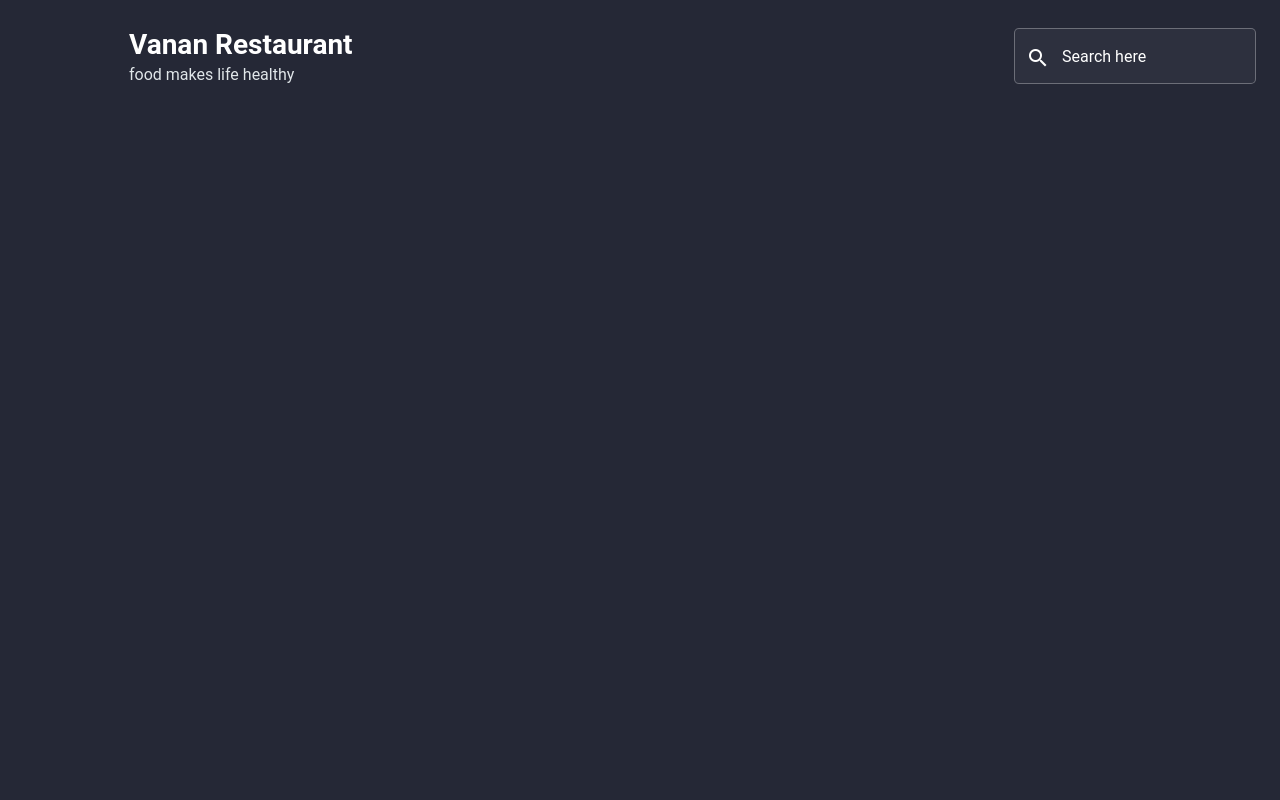
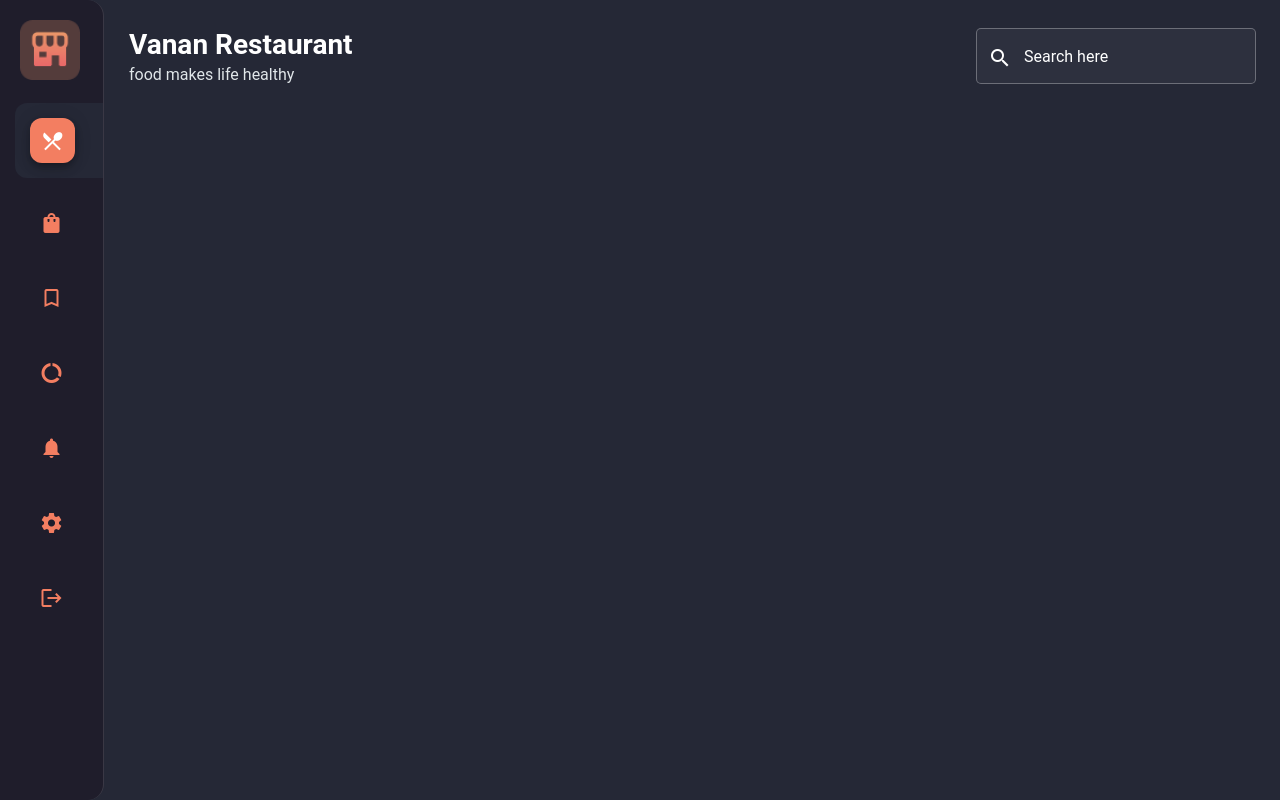
Before and after one commit to Vetrivel-Kalidass/Van-Restaurant, an Angular app: page /home in a window 1280 px wide. Built offline with nearby package versions, Linux system fonts and the light colour scheme.

Commit message:
SideNav added

```diff
--- a/src/app/home/home.component.html
+++ b/src/app/home/home.component.html
@@ -1,4 +1,8 @@
-<div class="container">
+<mat-drawer-container class="bg-transparent wp-100 hp-100">
+
+  <vr-sidenav></vr-sidenav>
+
+  <div class="container">
     <mat-toolbar class="d-flex flex-row justify-content-between bg-transparent p-0">
         <div class="left-section">
             <a href="#" class="logo text-dec-none">
@@ -7,7 +11,7 @@
             </a>
         </div>
         <div class="right-section">
-            <mat-form-field class="vr-input prefix" appearance="outline">
+            <mat-form-field class="vr-input prefix w-280" appearance="outline">
                 <button mat-icon-button matPrefix>
                   <mat-icon>search</mat-icon>
                 </button>
@@ -16,4 +20,6 @@
             </mat-form-field>
         </div>
     </mat-toolbar>
-</div>
+  </div>
+
+</mat-drawer-container>
--- a/src/app/home/home.component.ts
+++ b/src/app/home/home.component.ts
@@ -1,7 +1,7 @@
 import { Component, OnInit } from '@angular/core';
 
 @Component({
-  selector: 'app-home',
+  selector: 'vr-home',
   templateUrl: './home.component.html',
   styleUrls: ['./home.component.scss']
 })
--- a/src/app/home/home.module.ts
+++ b/src/app/home/home.module.ts
@@ -4,6 +4,7 @@ import { CommonModule } from '@angular/common';
 import { HomeRoutingModule } from './home-routing.module';
 import { HomeComponent } from './home.component';
 import { MaterialModule } from '../material/material.module';
+import { SharedModule } from '../shared/shared.module';
 
 
 @NgModule({
@@ -13,7 +14,8 @@ import { MaterialModule } from '../material/material.module';
   imports: [
     CommonModule,
     HomeRoutingModule,
-    MaterialModule
+    MaterialModule,
+    SharedModule
   ]
 })
 export class HomeModule { }
--- /dev/null
+++ b/src/app/shared/sidenav/sidenav.component.html
@@ -0,0 +1,22 @@
+  <mat-drawer #drawer class="bg-dark-2 w-104" mode="side" opened>
+
+    <a href="#" class="logo text-dec-none">
+      <img class="w-60 h-60 m-20" src="../../assets/logos/chef-sm.png" alt="VR">
+    </a>
+
+    <mat-nav-list role="navigation" aria-label="Side Menu">
+      <a
+        *ngFor="let i of menuItems"
+        mat-list-item [routerLink]="i.path"
+        routerLinkActive="active"
+        [routerLinkActiveOptions]="{ exact: i.path === '/home' }"
+      >
+        <mat-icon>{{i.icon}}</mat-icon>
+      </a>
+
+      <a mat-list-item>
+        <mat-icon>logout</mat-icon>
+      </a>
+    </mat-nav-list>
+
+  </mat-drawer>
--- /dev/null
+++ b/src/app/shared/sidenav/sidenav.component.ts
@@ -0,0 +1,48 @@
+import { Component, OnInit } from '@angular/core';
+
+@Component({
+  selector: 'vr-sidenav',
+  templateUrl: './sidenav.component.html',
+  styleUrls: ['./sidenav.component.scss']
+})
+export class SidenavComponent implements OnInit {
+
+  menuItems = [
+    {
+      label: "Home",
+      icon: "restaurant_menu",
+      path: "/home"
+    },
+    {
+      label: "Dine",
+      icon: "shopping_bag",
+      path: "/dine"
+    },
+    {
+      label: "Favourites",
+      icon: "bookmark_border",
+      path: "/Favourites"
+    },
+    {
+      label: "Dashboard",
+      icon: "data_usage",
+      path: "/dashboard"
+    },
+    {
+      label: "Notifications",
+      icon: "notifications",
+      path: "/notifications"
+    },
+    {
+      label: "Settings",
+      icon: "settings",
+      path: "/settings"
+    },
+  ]
+
+  constructor() { }
+
+  ngOnInit(): void {
+  }
+
+}
--- a/src/app/styles/box.styles.scss
+++ b/src/app/styles/box.styles.scss
@@ -6,7 +6,7 @@
     height: 100% !important;
 }
 
-$sizes: 0, 1, 2, 4, 6, 8, 10, 12, 14, 16, 18, 20, 22, 24, 26, 28, 25, 30, 35, 40, 45, 50, 55, 60, 65, 70, 75, 80, 85, 90, 95, 100;
+$sizes: 0, 1, 2, 4, 6, 8, 10, 12, 14, 16, 18, 20, 22, 24, 26, 28, 25, 30, 35, 40, 45, 50, 55, 60, 65, 70, 75, 80, 85, 90, 95, 100, 104, 280;
 
 /* WIDTH, HEIGHT, BORDER RADIUS */
 @each $size in $sizes {
--- a/src/app/styles/custom-materials.styles.scss
+++ b/src/app/styles/custom-materials.styles.scss
@@ -65,3 +65,63 @@ mat-form-field.vr-input.prefix .mat-form-field-flex {
             align-items: center !important;
         }
     }
+
+
+/* SIDENAV */
+mat-drawer {
+  border-radius: 0px 16px 16px 0px !important;
+
+  .mat-drawer-inner-container {
+    overflow-x: hidden !important;
+  }
+  mat-nav-list {
+    padding: 0px !important;
+  }
+  mat-nav-list > a {
+    width: 60px !important;
+    height: 60px !important;
+    margin: auto !important;
+    margin-bottom: 15px !important;
+    border-radius: 12px !important;
+    overflow: hidden !important;
+    transition: all .3s ease;
+
+    mat-icon {
+      color: $primary-text !important;
+      margin: auto !important;
+      transition: all .3s ease;
+    }
+  }
+  mat-nav-list > a.active {
+    width: calc(100% - 15px) !important;
+    height: 75px !important;
+    margin: 0px !important;
+    margin-left: 15px !important;
+    margin-bottom: 15px !important;
+    background-color: $vr-base-dark-bg1 !important;
+    border-top-right-radius: 0px !important;
+    border-bottom-right-radius: 0px !important;
+
+    .mat-list-item-content {
+      padding: 0 !important;
+    }
+
+    .mat-icon {
+      width: 45px !important;
+      height: 45px !important;
+      margin: auto 15px !important;
+      border-radius: 12px !important;
+      background-color: $primary-text !important;
+      color: $vr-white !important;
+      box-shadow: $vr-btn-shadow !important;
+      display: flex;
+      justify-content: center;
+      align-items: center;
+    }
+  }
+}
+@media (max-height: 625px) {
+  mat-drawer {
+    border-radius: 0 !important;
+  }
+}
--- a/src/styles.scss
+++ b/src/styles.scss
@@ -45,6 +45,7 @@
  $vr-accent-blue: #65B0F6;
  $vr-accent-purple: #9290FE;
 
+ $vr-btn-shadow: 0px 3px 5px -1px rgb(0 0 0 / 20%), 0px 6px 10px 0px rgb(0 0 0 / 14%), 0px 1px 18px 0px rgb(0 0 0 / 12%);
 
 html,
 body {
@@ -58,6 +59,21 @@ body {
   background-color: $vr-base-dark-bg1;
 }
 
+/* SCROLL BAR STYLES */
+body *::-webkit-scrollbar {
+  width: 4px !important;
+  height: 4px !important;
+}
+body *::-webkit-scrollbar-thumb {
+  background: $vr-base-dark-bg1 !important;
+  cursor: pointer;
+  border-radius: 0.15625rem;
+}
+body *::-webkit-scrollbar-track {
+  background: transparent !important;
+}
+
+
 .text-dec-none {
   text-decoration: none !important;
 }
```
Also changed, not shown: src/app/material/material.module.ts (+7 -2 lines), src/app/shared/shared.module.ts (added, +22 -0 lines), src/app/shared/sidenav/sidenav.component.scss (added), 1 other file (tests, documents, lock files or other folders).
